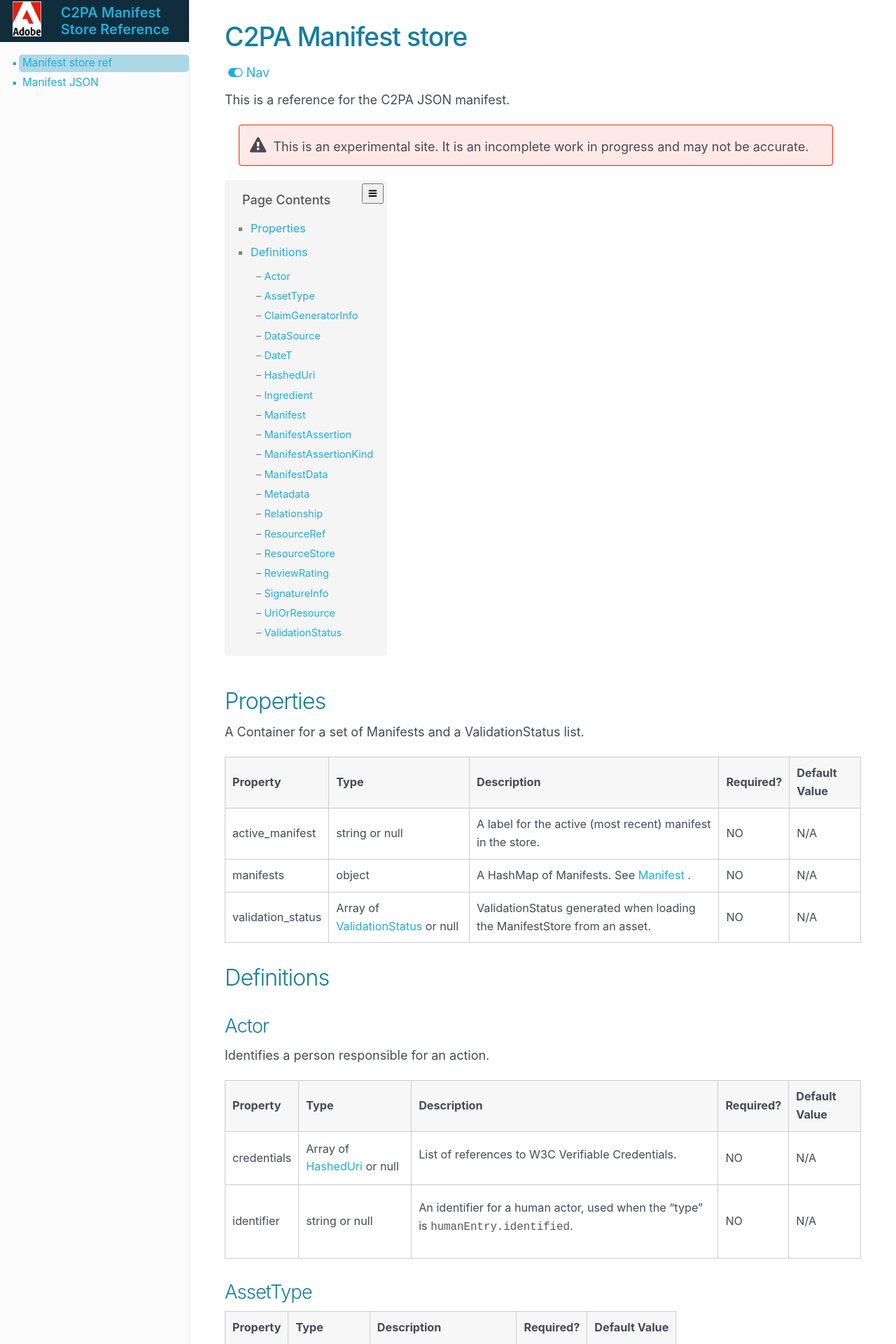
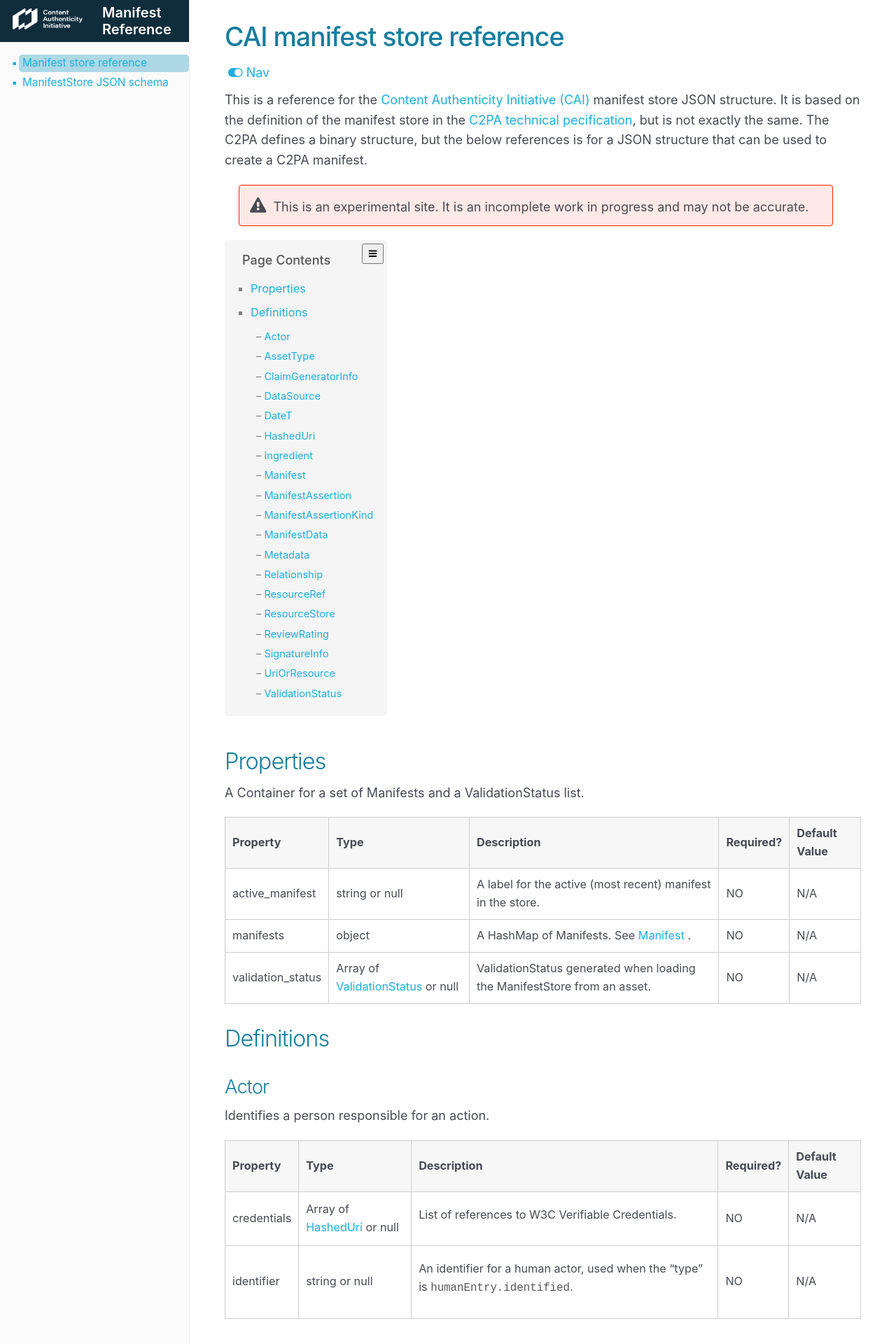
Before and after one commit to contentauth/json-manifest-reference, a Jekyll site: the page built from index.md, in a window 1280 px wide. Shown: the top 1920 px of the page at 70% size. Built offline with Jekyll 4.4.1, drawn with Linux system fonts in a browser that asks for light colours; nearby versions of some CDN libraries.

Commit message:
Change logo, title tweaks

```diff
--- a/_config.yml
+++ b/_config.yml
@@ -1,6 +1,6 @@
 repository: contentauth/manifest-schema-reference
 output: web
-site_title: C2PA Manifest Store Reference
+site_title: Manifest Reference
 company_name: "Adobe, Inc."
 description: Site description
 draft: false
--- a/_data/sidebar.yml
+++ b/_data/sidebar.yml
@@ -2,10 +2,10 @@ title: C2PA Manifest reference
 url: /
 children:
 
-  - title: Manifest store ref
+  - title: Manifest store reference
     url: /
     type: top-leaf
 
-  - title: Manifest JSON
+  - title: ManifestStore JSON schema
     url: schema
     type: top-leaf
--- a/_layouts/page.html
+++ b/_layouts/page.html
@@ -20,7 +20,7 @@
 
 		<header id="full-sidebar">
 			<h1>
-				<a href="{{site.url}}"><img src="{{site.url}}/images/adobe_logo.png" height="60" alt="{{ site.title }}"></a>
+				<a href="{{site.url}}"><img src="{{site.url}}/images/CAI_white.png" style="width: 100px; height: 30px;" alt="{{ site.title }}"></a>
 				<a href="{{site.url}}"><div id="site-title">{{site.site_title}}</div></a>
 			</h1>
 
--- a/_sass/_main.scss
+++ b/_sass/_main.scss
@@ -538,7 +538,8 @@ header {
 		}
 	}
 
-#site-title a { color: #e22014; }
+a #site-title { color: white; }
+
 
 	.open-nav {
 		/* background-image: url(/images/menu.svg); */
--- a/index.md
+++ b/index.md
@@ -1,10 +1,9 @@
 ---
-title: C2PA Manifest store
+title: CAI manifest store reference
 toc: false
 ---
-{% assign schema=site.data.ManifestStore_schema %}
 
-This is a reference for the C2PA JSON manifest.
+This is a reference for the [Content Authenticity Initiative (CAI)](https://contentauthenticity.org/) manifest store JSON structure.  It is based on the definition of the manifest store in the [C2PA technical pecification](https://c2pa.org/specifications/specifications/1.3/specs/C2PA_Specification.html), but is not exactly the same.  The C2PA defines a binary structure, but the below references is for a JSON structure that can be used to create a C2PA manifest.
 
 This is an experimental site. It is an incomplete work in progress and may not be accurate.
 {: .warning}
@@ -13,6 +12,7 @@ This is an experimental site. It is an incomplete work in progress and may not b
 
 ## Properties
 
+{% assign schema=site.data.ManifestStore_schema %}
 {{schema.description}}.
 
 <table>
```
Also changed, not shown: _data/tags.yml (deleted, +0 -53 lines), manifest-raw-json.md (+1 -1 lines), README.md, images/CAI_white.png (added), 1 other file.
